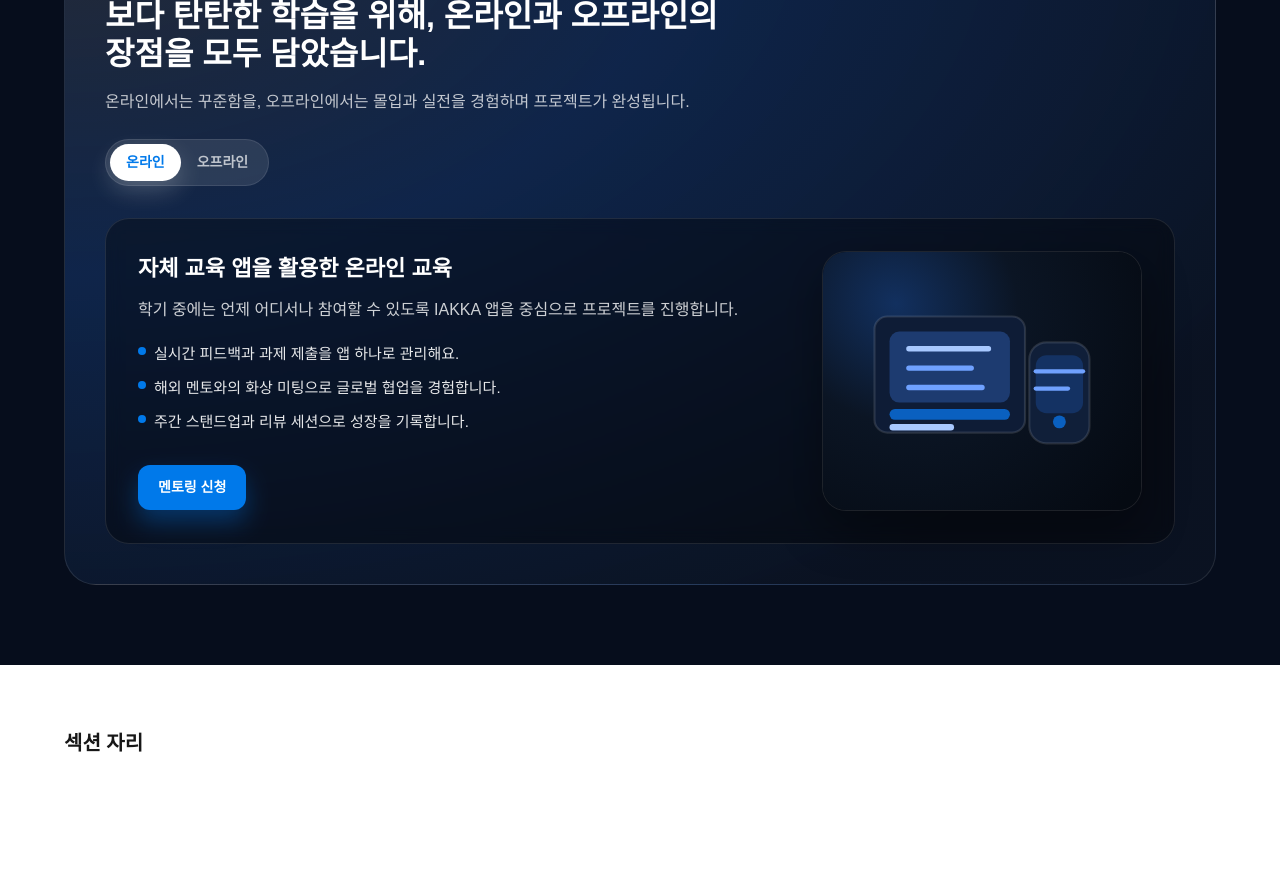
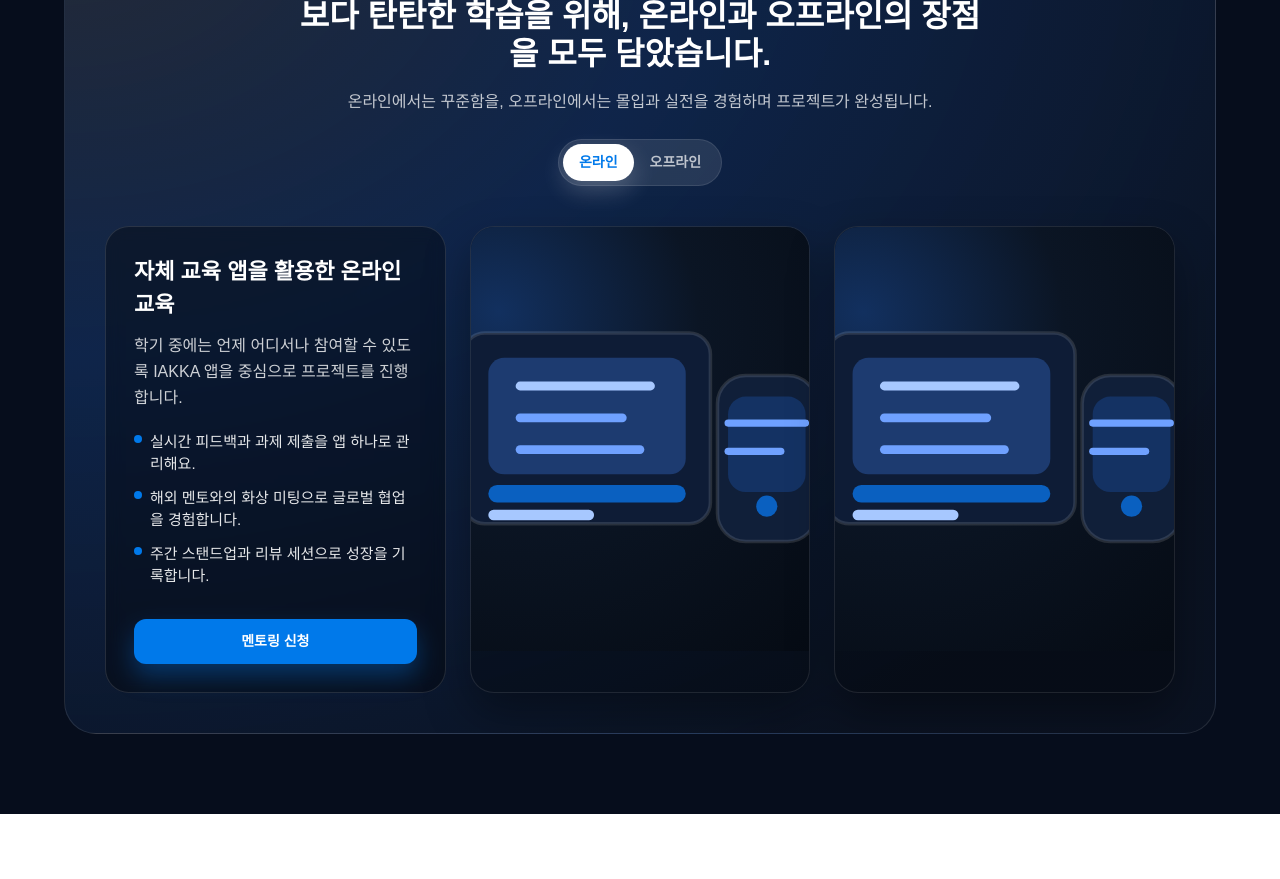
Before and after one commit to WithM2/iakkaweb, a Next.js app: page /ko in a window 1280 px wide. Shown: the part 3020-3899 px from the top of the page. Before the commit the page ends 3841 px from the top, so only its background shows below. Built offline with nearby package versions, Linux system fonts and the light colour scheme.

Commit message:
Center hybrid toggle headers and add gallery layout

```diff
--- a/src/components/ko/LearningJourneySection.tsx
+++ b/src/components/ko/LearningJourneySection.tsx
@@ -21,6 +21,7 @@ interface LearningMode {
   highlights: string[];
   imageSrc: string;
   imageAlt: string;
+  galleryImages: { src: string; alt: string }[];
 }
 
 const journeyStages: JourneyStage[] = [
@@ -92,6 +93,16 @@ const learningModes: LearningMode[] = [
     ],
     imageSrc: "/images/hybrid-learning-illustration.svg",
     imageAlt: "태블릿으로 온라인 수업을 듣는 모습을 형상화한 일러스트",
+    galleryImages: [
+      {
+        src: "/images/hybrid-learning-illustration.svg",
+        alt: "온라인 협업 툴을 활용해 프로젝트를 진행하는 모습",
+      },
+      {
+        src: "/images/hybrid-learning-illustration.svg",
+        alt: "프로젝트 산출물을 화면으로 공유하며 토론하는 모습",
+      },
+    ],
   },
   {
     id: "offline",
@@ -106,6 +117,16 @@ const learningModes: LearningMode[] = [
     ],
     imageSrc: "/images/hybrid-learning-illustration.svg",
     imageAlt: "프로젝트를 발표하는 학생들의 모습을 형상화한 일러스트",
+    galleryImages: [
+      {
+        src: "/images/hybrid-learning-illustration.svg",
+        alt: "오프라인 캠프에서 팀 프로젝트를 준비하는 학생들",
+      },
+      {
+        src: "/images/hybrid-learning-illustration.svg",
+        alt: "현장에서 결과물을 시연하는 학생들",
+      },
+    ],
   },
 ];
 
@@ -186,8 +207,8 @@ export default function LearningJourneySection() {
         </div>
 
         <div className="flex flex-col overflow-hidden rounded-[32px] border border-white/10 bg-[radial-gradient(120%_120%_at_0%_0%,rgba(255,255,255,0.12)_0%,rgba(20,50,99,0.65)_45%,rgba(11,19,34,0.95)_100%)] p-6 md:p-10">
-          <div className="max-w-[640px]">
-            <div className="inline-flex items-center rounded-full border border-white/15 bg-white/10 px-4 py-1 text-[13px] font-semibold text-white/85 backdrop-blur">
+          <div className="max-w-[700px] mx-auto text-center">
+            <div className="mx-auto inline-flex items-center rounded-full border border-white/15 bg-white/10 px-4 py-1 text-[13px] font-semibold text-white/85 backdrop-blur">
               앱과 캠프를 잇는 하이브리드 수업
             </div>
             <h4 className="mt-4 text-[26px] font-bold leading-[1.2] md:text-[32px]">
@@ -197,7 +218,7 @@ export default function LearningJourneySection() {
               온라인에서는 꾸준함을, 오프라인에서는 몰입과 실전을 경험하며 프로젝트가 완성됩니다.
             </p>
           </div>
-          <div className="mt-6 inline-flex w-fit items-center rounded-full border border-white/10 bg-white/10 p-1">
+          <div className="mt-6 inline-flex w-fit items-center rounded-full border border-white/10 bg-white/10 p-1 mx-auto">
             {learningModes.map((mode) => {
               const isActive = mode.id === activeMode.id;
               return (
@@ -217,8 +238,8 @@ export default function LearningJourneySection() {
             })}
           </div>
 
-          <div className="mt-8 flex flex-col gap-8 rounded-[24px] border border-white/10 bg-black/35 p-6 backdrop-blur md:flex-row md:items-center md:gap-10 md:p-8">
-            <div className="flex-1">
+          <div className="mt-10 grid gap-6 md:grid-cols-3">
+            <div className="flex flex-col rounded-[24px] border border-white/12 bg-black/35 p-6 text-left backdrop-blur md:p-7">
               <h5 className="text-[20px] font-semibold md:text-[22px]">
                 {activeMode.title}
               </h5>
@@ -240,24 +261,29 @@ export default function LearningJourneySection() {
 
               <Link
                 href="/mentoring/apply"
-                className="mt-8 inline-flex items-center justify-center rounded-[12px] bg-main-600 px-5 py-3 text-[14px] font-semibold text-white shadow-[0_12px_24px_rgba(0,121,234,0.35)] transition-colors hover:bg-main-600/90 focus:outline-none focus-visible:ring-2 focus-visible:ring-white/80 focus-visible:ring-offset-2 focus-visible:ring-offset-[rgba(11,19,34,0.95)]"
+                className="mt-8 inline-flex w-full items-center justify-center rounded-[12px] bg-main-600 px-5 py-3 text-[14px] font-semibold text-white shadow-[0_12px_24px_rgba(0,121,234,0.35)] transition-colors hover:bg-main-600/90 focus:outline-none focus-visible:ring-2 focus-visible:ring-white/80 focus-visible:ring-offset-2 focus-visible:ring-offset-[rgba(11,19,34,0.95)]"
               >
                 멘토링 신청
               </Link>
             </div>
 
-            <div className="relative flex flex-shrink-0 items-center justify-center md:w-[320px]">
-              <div className="relative h-[220px] w-[260px] overflow-hidden rounded-[24px] border border-white/10 bg-black/30 shadow-[0_20px_45px_rgba(0,0,0,0.35)] md:h-[260px] md:w-[320px]">
+            {activeMode.galleryImages.map((image) => (
+              <div
+                key={image.alt}
+                className="relative overflow-hidden rounded-[24px] border border-white/10 bg-black/30 shadow-[0_20px_45px_rgba(0,0,0,0.35)]"
+              >
+                <div className="relative aspect-[4/5] w-full">
                   <Image
-                  src={activeMode.imageSrc}
-                  alt={activeMode.imageAlt}
+                    src={image.src}
+                    alt={image.alt}
                     fill
-                  sizes="(min-width: 768px) 320px, 70vw"
+                    sizes="(min-width: 768px) 33vw, 90vw"
                     className="object-cover"
                     priority={false}
                   />
                 </div>
               </div>
+            ))}
           </div>
         </div>
       </div>
```
Lines whose indentation alone changed are shown as unchanged.
